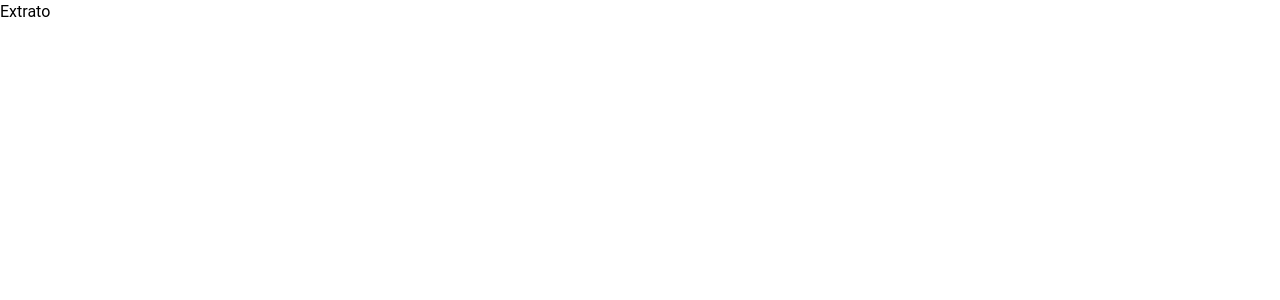
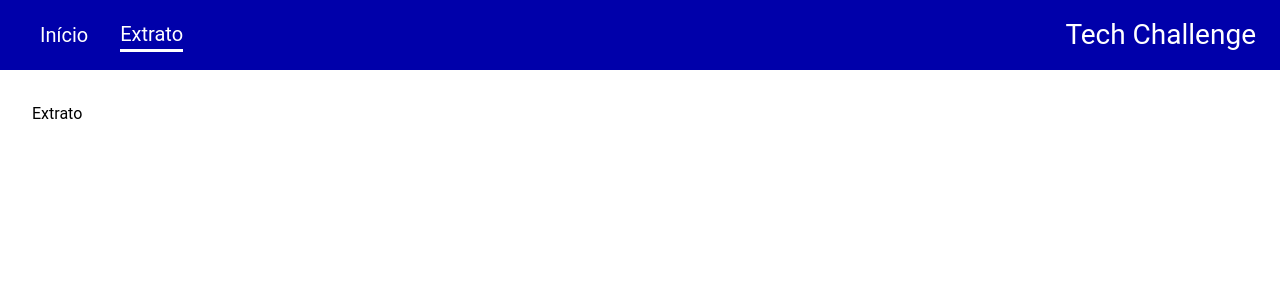
Before and after one commit to AlexsanderCDambros/tech-challenge-fase-um, a Next.js app: page /extrato in a window 1280 px wide. Shown: the top 300 px of the page. Built offline with nearby package versions, Linux system fonts and the light colour scheme.

Commit message:
chore: cabecalho concluido

```diff
--- a/src/app/globals.css
+++ b/src/app/globals.css
@@ -28,10 +28,14 @@
   --canto-card: 15px;
 
   --canto-botoes: 10px;
+
+  --h-cabecalho: 70px;
 }
 
 body {
   background: var(--fundo);
   color: var(--texto-fundo-claro);
   font-family: var(--fonte);
+  margin: 0;
+  padding: 0;
 }
--- a/src/app/layout.tsx
+++ b/src/app/layout.tsx
@@ -1,6 +1,8 @@
 import type { Metadata } from "next";
 import { Geist, Geist_Mono } from "next/font/google";
 import "./globals.css";
+import Cabecalho from "@/components/cabecalho/cabecalho";
+import { ItemCabecalho } from "@/interfaces/item-cabecalho";
 
 const geistSans = Geist({
   variable: "--font-geist-sans",
@@ -11,6 +13,11 @@ const geistMono = Geist_Mono({
   variable: "--font-geist-mono",
   subsets: ["latin"],
 });
+
+const listaCabecalhos: ItemCabecalho[] = [
+  { nome: "Início", rota: "/inicio" },
+  { nome: "Extrato", rota: "/extrato" }
+];
 
 export const metadata: Metadata = {
   title: "Tech Challenge",
@@ -27,7 +34,10 @@ export default function RootLayout({
       <body
         className={`${geistSans.variable} ${geistMono.variable} antialiased`}
       >
-        {children}
+        <Cabecalho lista={ listaCabecalhos }></Cabecalho>
+        <main className="p-(--gg)">
+          {children}
+        </main>
       </body>
     </html>
   );
--- /dev/null
+++ b/src/components/cabecalho/cabecalho.tsx
@@ -0,0 +1,24 @@
+import { ItemCabecalho } from "@/interfaces/item-cabecalho";
+import ItemCabecalhoComponent from "./item-cabecalho/item-cabecalho";
+
+export default function Cabecalho({ lista }: { lista: ItemCabecalho[] } ) {
+
+  return (
+    <div className="w-screen h-(--h-cabecalho) px-(--g) bg-(--primaria) flex flex-row items-center justify-between">
+        <nav className="h-full">
+            <ul className="flex flex-row items-center h-full">
+                {
+                    lista.map((item,index) => {
+                        return (
+                            <li key={index} className="list-none m-0 px-(--m) hover:bg-(--auxiliar-primaria) h-full flex flex-row items-center">
+                                <ItemCabecalhoComponent item={item}/>
+                            </li>
+                        )
+                    })
+                }
+            </ul>
+        </nav>
+        <p className="text-[length:var(--texto-xgg)] text-(--texto-fundo-escuro) hidden sm:block">Tech Challenge</p>
+    </div>
+  )
+}
--- /dev/null
+++ b/src/components/cabecalho/item-cabecalho/item-cabecalho.tsx
@@ -0,0 +1,18 @@
+'use client';
+
+import { ItemCabecalho } from "@/interfaces/item-cabecalho";
+import Link from "next/link";
+import { usePathname } from "next/navigation";
+
+export default function ItemCabecalhoComponent({ item }: { item: ItemCabecalho } ) {
+  const pathname =  usePathname();
+
+  return (
+    <Link
+      href={item.rota}
+      className={`no-underline text-[length:var(--texto-g)] text-(--texto-fundo-escuro) hover:text-(--texto-fundo-escuro) ${pathname === item.rota ? 'border-b-3 border-b-(texto-fundo-escuro)' : ''}`}
+    >
+      <span>{item.nome}</span>
+    </Link>
+  )
+}
--- /dev/null
+++ b/src/interfaces/item-cabecalho.ts
@@ -0,0 +1,4 @@
+export interface ItemCabecalho {
+    nome: string;
+    rota: string;
+}
```
